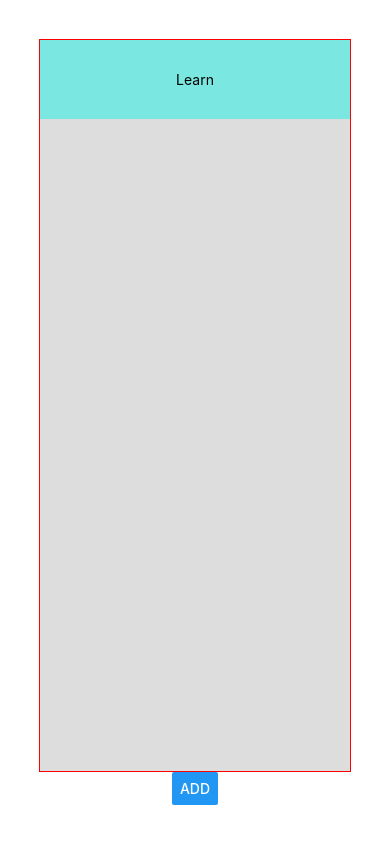
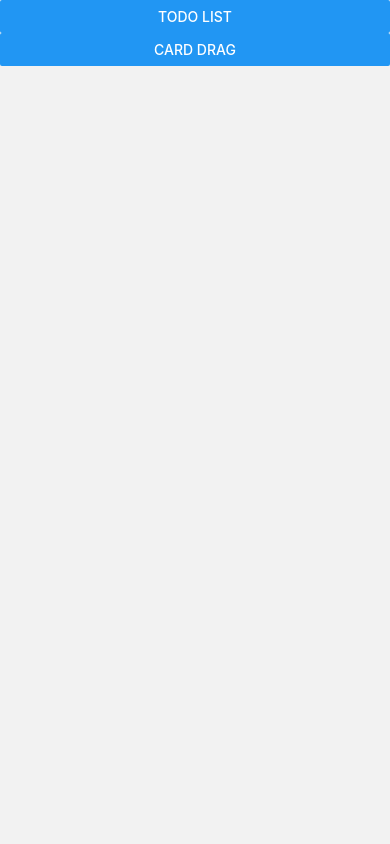
Before and after one commit to AyoungWon/RN-pratice-with-reanimated, a React Native app: screen /Home in a window 390 px wide. Built offline with nearby package versions, Linux system fonts and the light colour scheme.

Commit message:
refac: app structure

```diff
--- a/App.tsx
+++ b/App.tsx
@@ -1,25 +1,24 @@
+import { NavigationContainer } from "@react-navigation/native";
+import { createNativeStackNavigator } from "@react-navigation/native-stack";
 import React from "react";
-import { StyleSheet, View } from "react-native";
-import TodoList from "./src/TodoList";
+import { StyleSheet } from "react-native";
+import Screens from "./src/screens";
+
+const Stack = createNativeStackNavigator();
 
 export default function App() {
   return (
-    <View style={styles.outer}>
-      <TodoList />
-    </View>
+    <NavigationContainer>
+      <Stack.Navigator
+        initialRouteName="Home"
+        screenOptions={{
+          headerShown: false,
+        }}
+      >
+        <Stack.Screen name="Home" component={Screens.Home} />
+        <Stack.Screen name="TodoList" component={Screens.TodoList} />
+        <Stack.Screen name="CardDrag" component={Screens.CardDrag} />
+      </Stack.Navigator>
+    </NavigationContainer>
   );
 }
-
-const styles = StyleSheet.create({
-  outer: {
-    flex: 1,
-  },
-
-  container: {
-    flex: 1,
-    display: "flex",
-    flexDirection: "column",
-    alignItems: "center",
-    justifyContent: "center",
-  },
-});
--- a/package.json
+++ b/package.json
@@ -10,6 +10,8 @@
     "eject": "expo eject"
   },
   "dependencies": {
+    "@react-navigation/native": "^6.0.11",
+    "@react-navigation/native-stack": "^6.7.0",
     "@types/react": "^18.0.15",
     "@types/react-native": "^0.69.3",
     "expo": "~45.0.0",
@@ -21,6 +23,8 @@
     "react-native": "0.68.2",
     "react-native-gesture-handler": "~2.2.1",
     "react-native-reanimated": "~2.8.0",
+    "react-native-safe-area-context": "^4.3.1",
+    "react-native-screens": "^3.15.0",
     "react-native-web": "0.17.7"
   },
   "devDependencies": {
--- /dev/null
+++ b/src/screens/CardDrag/index.tsx
@@ -0,0 +1,10 @@
+import React, { HTMLAttributes } from "react";
+import { View } from "react-native";
+
+interface Props extends HTMLAttributes<HTMLDivElement> {}
+
+const CardDrag = ({ ...rest }: Props) => {
+  return <View></View>;
+};
+
+export default CardDrag;
--- /dev/null
+++ b/src/screens/Home/index.tsx
@@ -0,0 +1,34 @@
+import React, { HTMLAttributes } from "react";
+import { Button, StyleSheet, Text, View } from "react-native";
+import { SafeAreaView } from "react-native-safe-area-context";
+
+const Home = ({ navigation }) => {
+  return (
+    <SafeAreaView>
+      <View>
+        <Button
+          title="Todo list"
+          onPress={() => navigation.navigate("TodoList")}
+        />
+        <Button
+          title="Card drag"
+          onPress={() => navigation.navigate("CardDrag")}
+        />
+      </View>
+    </SafeAreaView>
+  );
+};
+const styles = StyleSheet.create({
+  outer: {
+    flex: 1,
+  },
+
+  container: {
+    flex: 1,
+    display: "flex",
+    flexDirection: "column",
+    alignItems: "center",
+    justifyContent: "center",
+  },
+});
+export default Home;
--- a/src/Task.tsx
+++ b/src/screens/TodoList/Task.tsx
@@ -27,6 +27,7 @@ const styles = StyleSheet.create({
     backgroundColor: "#7ae8e1",
     width: "100%",
     marginBottom: 4,
+    color: "#fff",
   },
 });
 
--- a/src/TodoList.tsx
+++ b/src/screens/TodoList/index.tsx
@@ -2,6 +2,7 @@ import { Button, StyleSheet, Text, View } from "react-native";
 import React, { useState } from "react";
 
 import Task from "./Task";
+import { SafeAreaView } from "react-native-safe-area-context";
 const TodoList = () => {
   const [tasks, setTasks] = useState<string[]>(["Learn"]);
   const insertTaskAtRandom = () => {
@@ -13,6 +14,7 @@ const TodoList = () => {
     });
   };
   return (
+    <SafeAreaView style={styles.outer}>
       <View style={styles.container}>
         <View style={styles.listWrap}>
           {tasks.map((item, idx) => (
@@ -21,10 +23,12 @@ const TodoList = () => {
         </View>
         <Button title="ADD" onPress={insertTaskAtRandom} />
       </View>
+    </SafeAreaView>
   );
 };
 
 const styles = StyleSheet.create({
+  outer: { flex: 1 },
   container: {
     flex: 1,
     display: "flex",
--- /dev/null
+++ b/src/screens/index.tsx
@@ -0,0 +1,5 @@
+import CardDrag from "./CardDrag";
+import Home from "./Home";
+import TodoList from "./TodoList";
+
+export default { CardDrag, TodoList, Home };
```
Also changed, not shown: assets/card_chunsik.png (added), 1 other file (tests, documents, lock files or other folders). Lines whose indentation alone changed are shown as unchanged.
